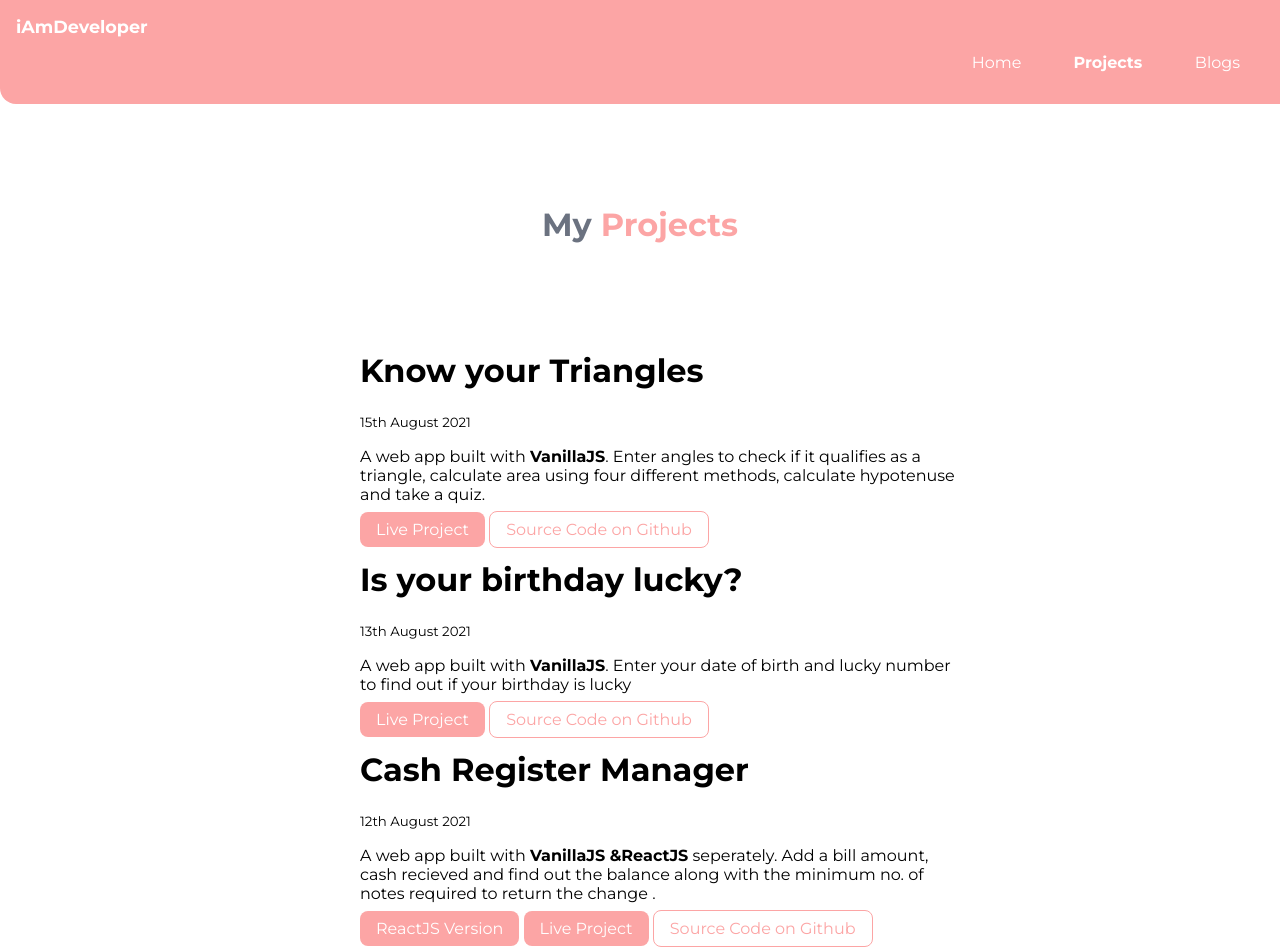
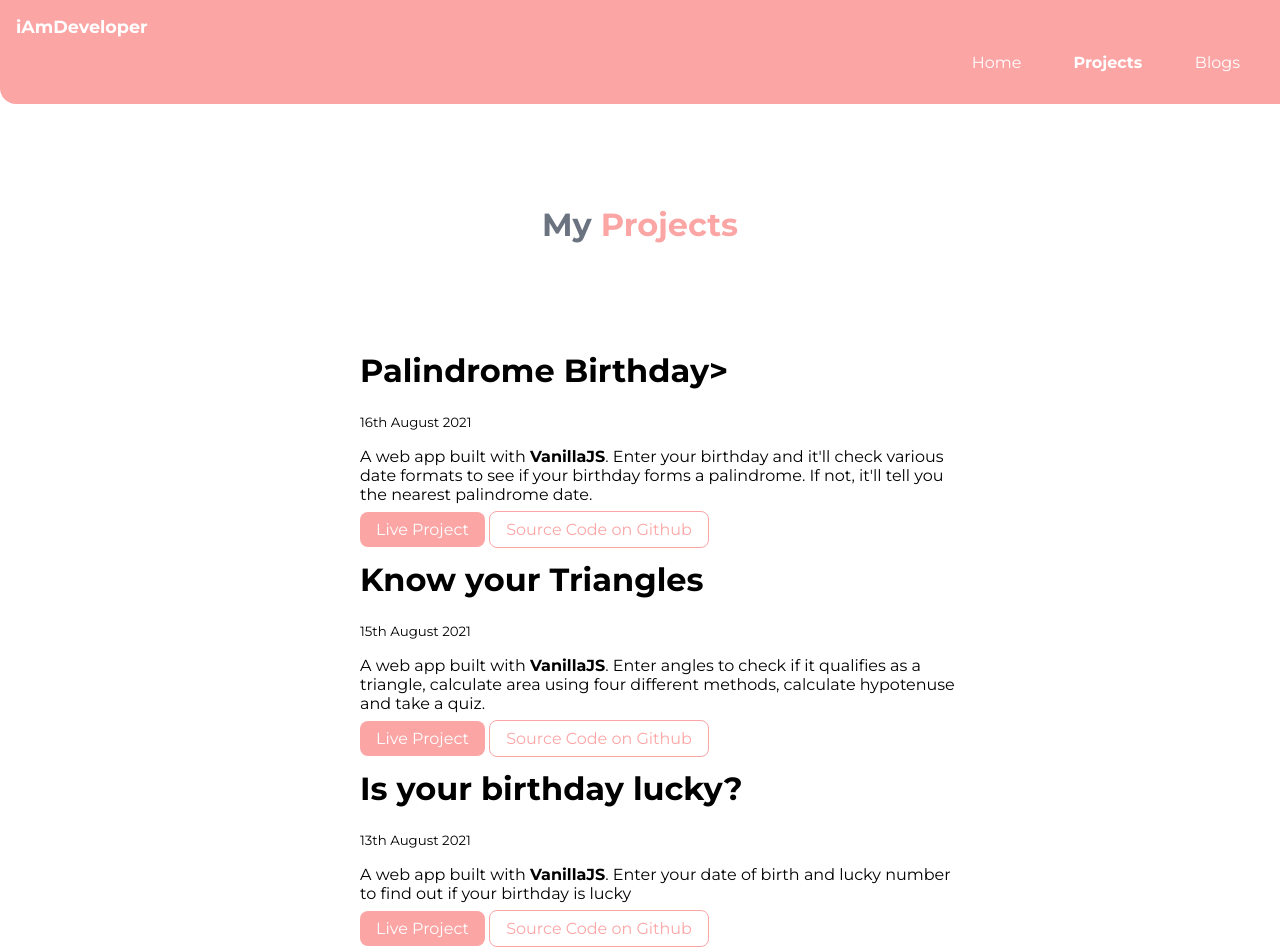
Before and after one commit to Prabhav-Sharma/my-portfolio, a plain HTML site: page projects.html in a window 1280 px wide. Shown: the top 950 px of the page. Drawn offline with Linux system fonts and the light colour scheme; a web font is replaced by a local one.

Commit message:
feat: added Palindrome project

```diff
--- a/projects.html
+++ b/projects.html
@@ -30,6 +30,15 @@
 
     <ul class="list-non-bullet">
         <div class="container container-center ">
+            <li>
+                <h1>Palindrome Birthday></h1>
+                <small>16th August 2021</small>
+                <p>A web app built with <strong>VanillaJS</strong>. Enter your birthday and it'll check various date formats to see if your birthday forms a palindrome. If not, it'll tell you the nearest palindrome date. </p>
+                <a class="link link-primary" target="blank" href="https://palindromebirth-day.netlify.app/">Live Project</a>
+                <a class="link link-secondary" target="blank"
+                    href="https://github.com/Prabhav-Sharma/is-your-birthday-a-palindrome">
+                    Source Code on Github</a>
+            </li>
             <li>
                 <h1>Know your Triangles</h1>
                 <small>15th August 2021</small>
```
